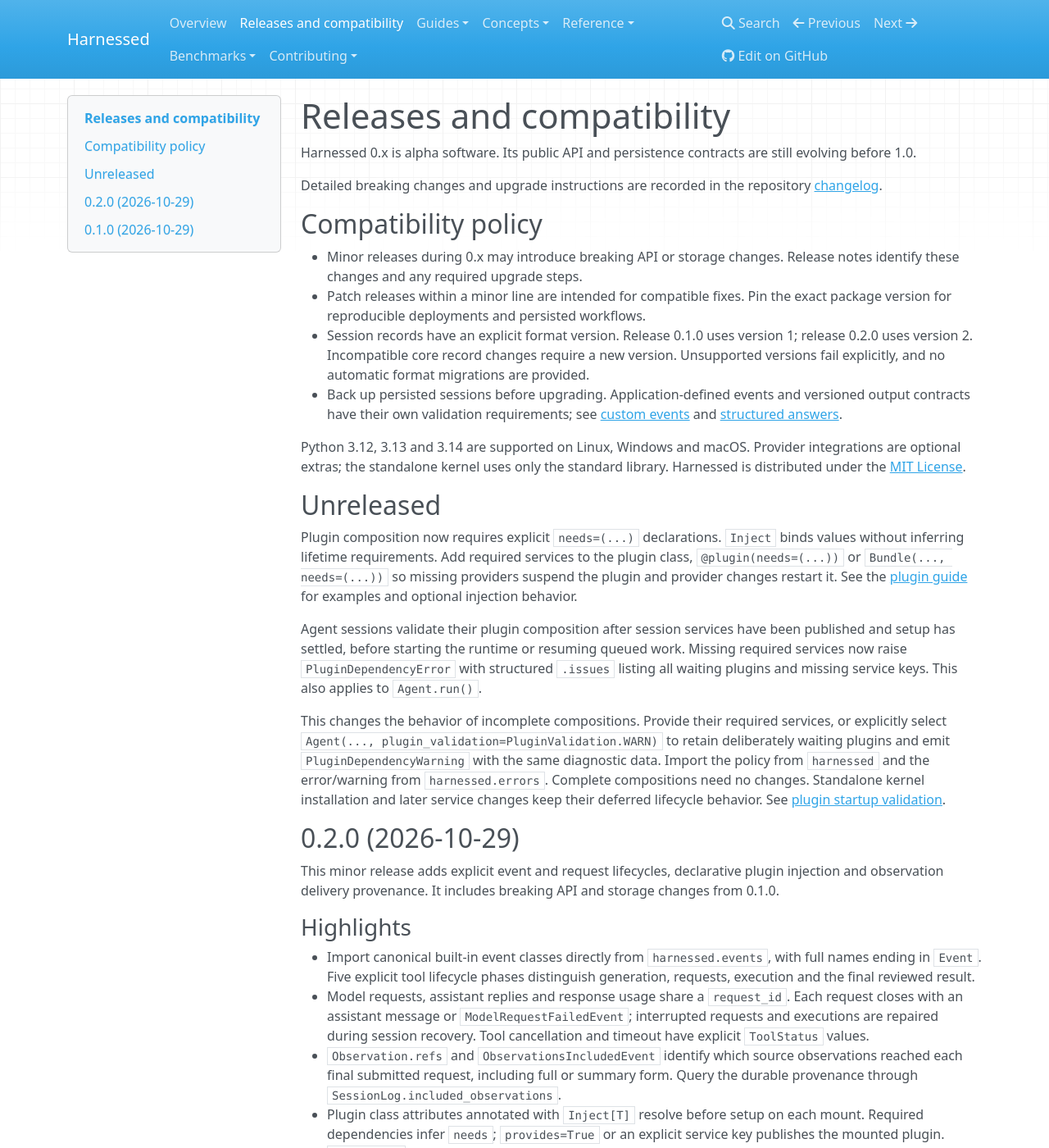
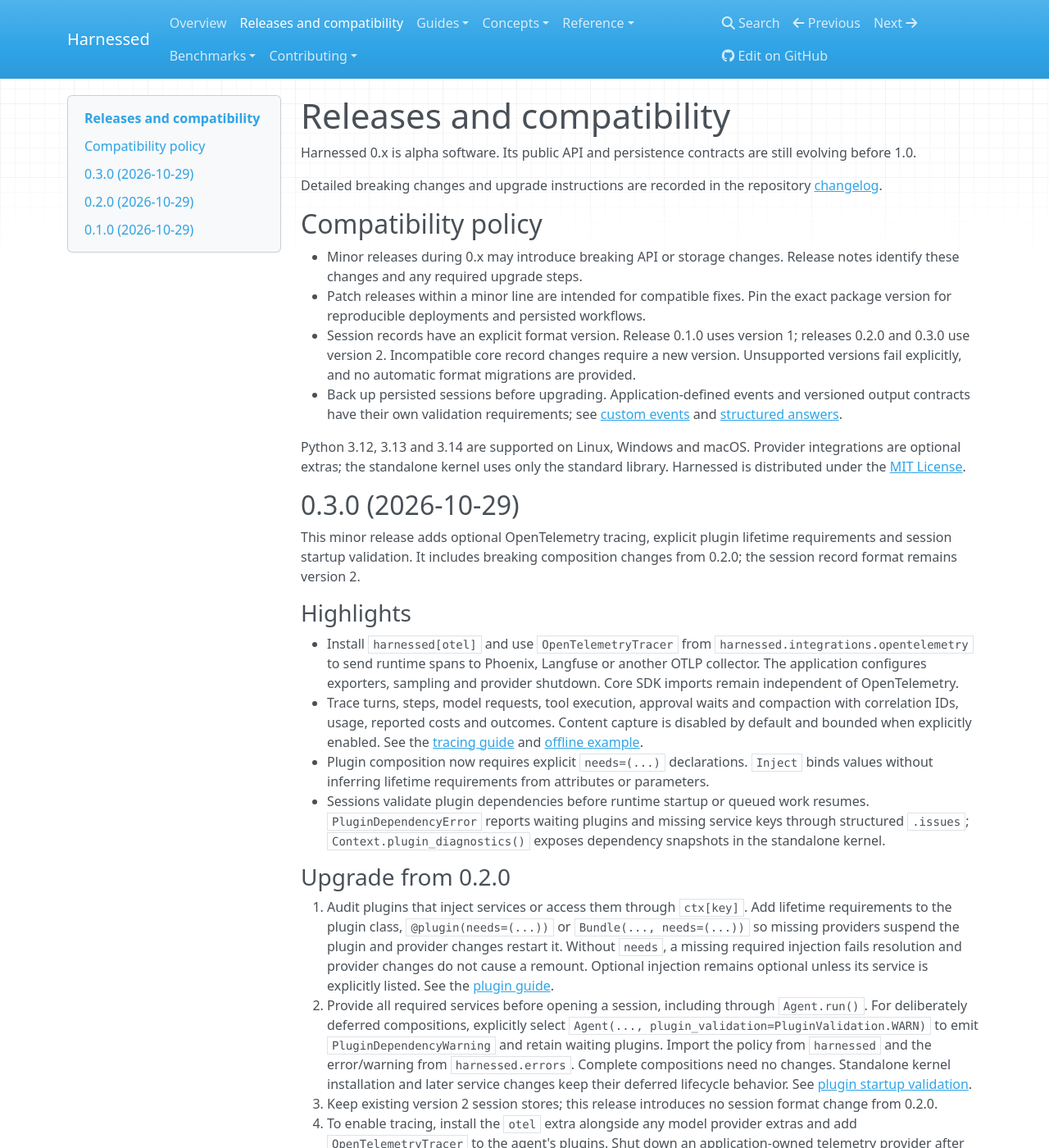
Before and after one commit to mathisarends/cordify, an MkDocs documentation site: the page built from docs/releases.md, in a window 1280 px wide and 1400 px high. Shown: the whole window at 82% size. Built offline with MkDocs 1.6.1, drawn with Linux system fonts in a browser that asks for light colours; nearby versions of some CDN libraries; some of the changed text lies outside the part shown.

Commit message:
chore: release 0.3.0

```diff
--- a/docs/releases.md
+++ b/docs/releases.md
@@ -13,8 +13,8 @@
 - Patch releases within a minor line are intended for compatible fixes. Pin the
   exact package version for reproducible deployments and persisted workflows.
 - Session records have an explicit format version. Release 0.1.0 uses version 1;
-  release 0.2.0 uses version 2. Incompatible core record changes require a new
-  version. Unsupported versions fail explicitly, and no automatic format
+  releases 0.2.0 and 0.3.0 use version 2. Incompatible core record changes require
+  a new version. Unsupported versions fail explicitly, and no automatic format
   migrations are provided.
 - Back up persisted sessions before upgrading. Application-defined events and
   versioned output contracts have their own validation requirements; see
@@ -26,27 +26,56 @@
 library. Harnessed is distributed under the
 [MIT License](https://github.com/mathisarends/harnessed/blob/main/LICENSE).
 
-## Unreleased
+## 0.3.0 (2026-10-29)
 
-Plugin composition now requires explicit `needs=(...)` declarations. `Inject`
-binds values without inferring lifetime requirements. Add required services to
-the plugin class, `@plugin(needs=(...))` or `Bundle(..., needs=(...))` so missing
-providers suspend the plugin and provider changes restart it. See the
-[plugin guide](guides/plugins.md) for examples and optional injection behavior.
+This minor release adds optional OpenTelemetry tracing, explicit plugin lifetime
+requirements and session startup validation. It includes breaking composition
+changes from 0.2.0; the session record format remains version 2.
 
-Agent sessions validate their plugin composition after session services have been
-published and setup has settled, before starting the runtime or resuming queued
-work. Missing required services now raise `PluginDependencyError` with structured
-`.issues` listing all waiting plugins and missing service keys. This also applies
-to `Agent.run()`.
+### Highlights
 
-This changes the behavior of incomplete compositions. Provide their required
-services, or explicitly select `Agent(..., plugin_validation=PluginValidation.WARN)`
-to retain deliberately waiting plugins and emit `PluginDependencyWarning` with
-the same diagnostic data. Import the policy from `harnessed` and the error/warning
-from `harnessed.errors`. Complete compositions need no changes. Standalone kernel
-installation and later service changes keep their deferred lifecycle behavior.
-See [plugin startup validation](guides/plugins.md#session-startup-validation).
+- Install `harnessed[otel]` and use `OpenTelemetryTracer` from
+  `harnessed.integrations.opentelemetry` to send runtime spans to Phoenix,
+  Langfuse or another OTLP collector. The application configures exporters,
+  sampling and provider shutdown. Core SDK imports remain independent of
+  OpenTelemetry.
+- Trace turns, steps, model requests, tool execution, approval waits and
+  compaction with correlation IDs, usage, reported costs and outcomes. Content
+  capture is disabled by default and bounded when explicitly enabled. See the
+  [tracing guide](guides/tracing.md) and [offline example](guides/examples.md#tracing).
+- Plugin composition now requires explicit `needs=(...)` declarations. `Inject`
+  binds values without inferring lifetime requirements from attributes or
+  parameters.
+- Sessions validate plugin dependencies before runtime startup or queued work
+  resumes. `PluginDependencyError` reports waiting plugins and missing service
+  keys through structured `.issues`; `Context.plugin_diagnostics()` exposes
+  dependency snapshots in the standalone kernel.
+
+### Upgrade from 0.2.0
+
+1. Audit plugins that inject services or access them through `ctx[key]`. Add
+   lifetime requirements to the plugin class, `@plugin(needs=(...))` or
+   `Bundle(..., needs=(...))` so missing providers suspend the plugin and provider
+   changes restart it. Without `needs`, a missing required injection fails
+   resolution and provider changes do not cause a remount. Optional injection
+   remains optional unless its service is explicitly listed. See the
+   [plugin guide](guides/plugins.md).
+2. Provide all required services before opening a session, including through
+   `Agent.run()`. For deliberately deferred compositions, explicitly select
+   `Agent(..., plugin_validation=PluginValidation.WARN)` to emit
+   `PluginDependencyWarning` and retain waiting plugins. Import the policy from
+   `harnessed` and the error/warning from `harnessed.errors`. Complete compositions
+   need no changes. Standalone kernel installation and later service changes keep
+   their deferred lifecycle behavior. See
+   [plugin startup validation](guides/plugins.md#session-startup-validation).
+3. Keep existing version 2 session stores; this release introduces no session
+   format change from 0.2.0.
+4. To enable tracing, install the `otel` extra alongside any model provider
+   extras and add `OpenTelemetryTracer` to the agent's plugins. Shut down an
+   application-owned telemetry provider after active sessions have closed.
+
+The [changelog](https://github.com/mathisarends/harnessed/blob/main/Changelog.md)
+contains the detailed changes and a plugin migration example.
 
 ## 0.2.0 (2026-10-29)
 
--- a/pyproject.toml
+++ b/pyproject.toml
@@ -4,7 +4,7 @@
 
 [project]
 name = "harnessed"
-version = "0.2.0"
+version = "0.3.0"
 description = "A composable Python agent SDK with reversible plugins and a durable session log."
 readme = "README.md"
 license = "MIT"
```
Also changed, not shown: Changelog.md (+57 -1 lines), README.md (+4 -2 lines), docs/contributing/roadmap.md (+2 -2 lines), 1 other file.
